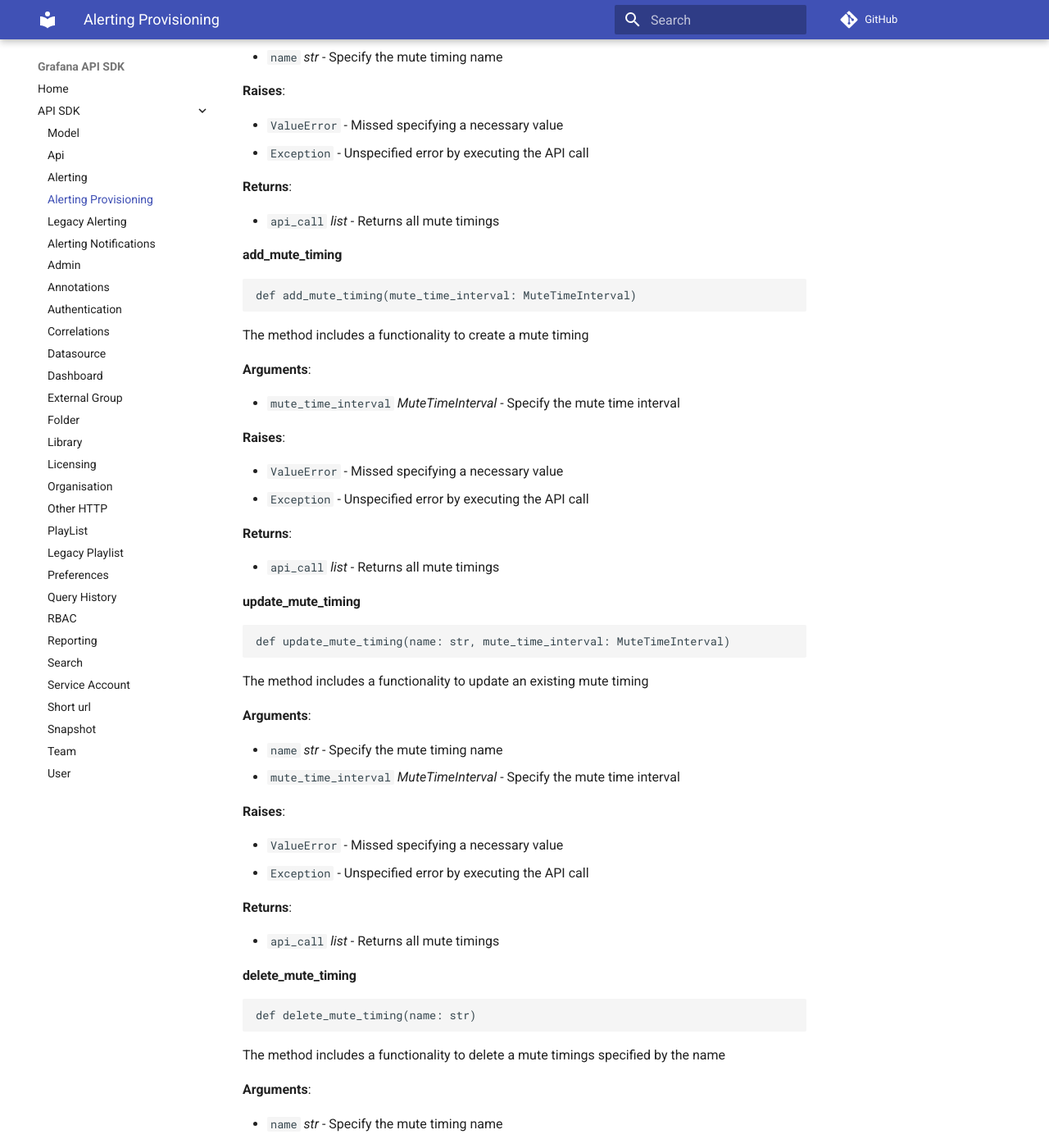
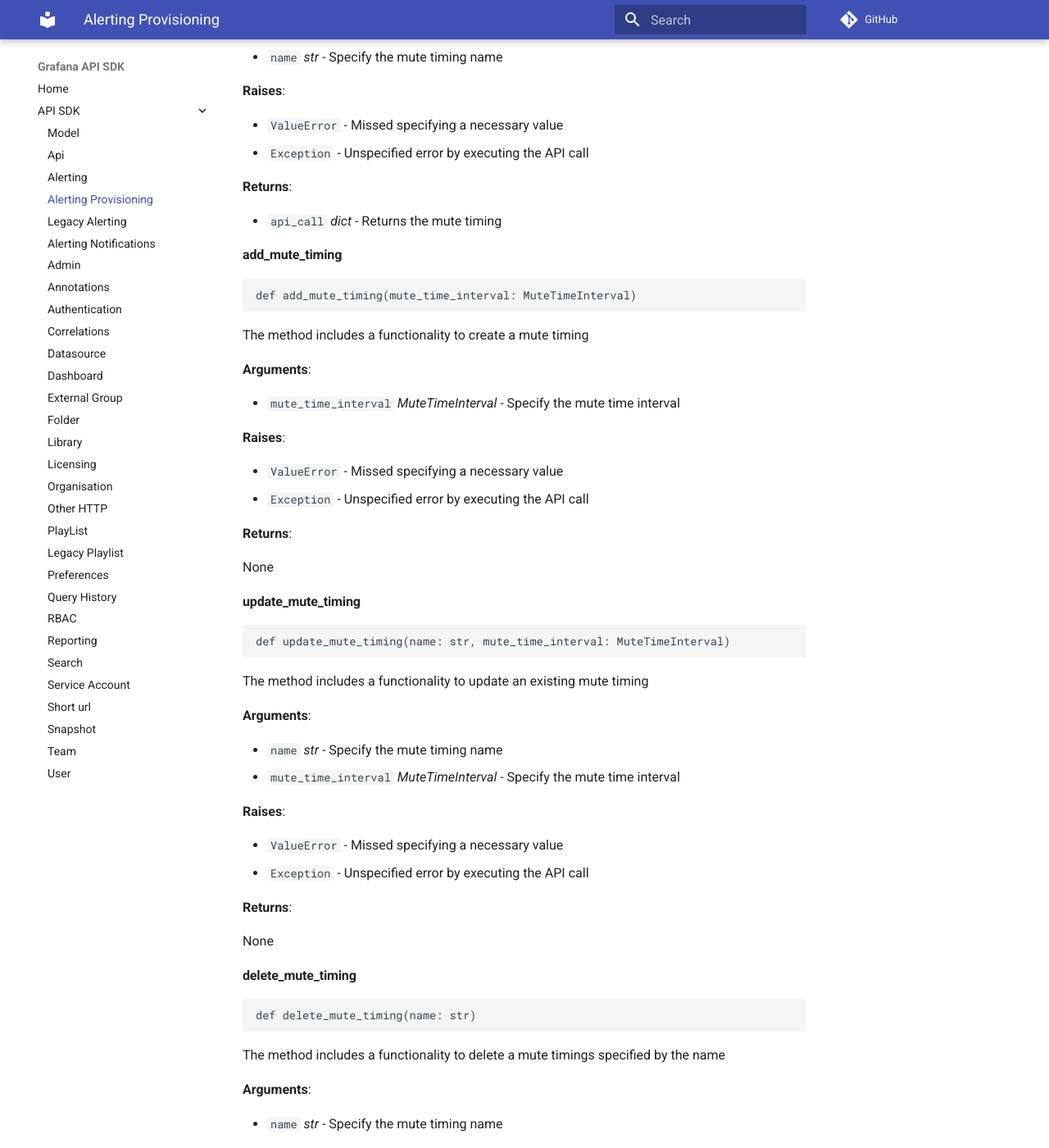
Before and after one commit to ZPascal/grafana_api_sdk, an MkDocs documentation site: the page built from docs/content/grafana_api/alerting-provisioning.md, in a window 1280 px wide and 1400 px high, scrolled down 6397 px. Shown: the whole window at 82% size. Built offline with MkDocs 1.6.1 and Material for MkDocs 9.7.7, drawn with Linux system fonts in a browser that asks for light colours; comment, search, counter and statistics services are not loaded; some of the changed text lies outside the part shown.

Commit message:
Add coverage badge and documentation

```diff
--- a/docs/content/grafana_api/alerting-provisioning.md
+++ b/docs/content/grafana_api/alerting-provisioning.md
@@ -356,7 +356,7 @@ The method includes a functionality to get a mute timings specified by the name
 
 **Returns**:
 
-- `api_call` _list_ - Returns all mute timings
+- `api_call` _dict_ - Returns the mute timing
 
 <a id="alerting_provisioning.AlertingProvisioning.add_mute_timing"></a>
 
@@ -381,7 +381,7 @@ The method includes a functionality to create a mute timing
 
 **Returns**:
 
-- `api_call` _list_ - Returns all mute timings
+  None
 
 <a id="alerting_provisioning.AlertingProvisioning.update_mute_timing"></a>
 
@@ -407,7 +407,7 @@ The method includes a functionality to update an existing mute timing
 
 **Returns**:
 
-- `api_call` _list_ - Returns all mute timings
+  None
 
 <a id="alerting_provisioning.AlertingProvisioning.delete_mute_timing"></a>
 
@@ -432,7 +432,7 @@ The method includes a functionality to delete a mute timings specified by the na
 
 **Returns**:
 
-- `api_call` _list_ - Returns all mute timings
+  None
 
 <a id="alerting_provisioning.AlertingProvisioning.get_all_message_templates"></a>
 
@@ -476,7 +476,7 @@ The method includes a functionality to get a message template specified by the n
 
 **Returns**:
 
-- `api_call` _list_ - Returns all message templates
+- `api_call` _dict_ - Returns the message template
 
 <a id="alerting_provisioning.AlertingProvisioning.create_or_update_message_template"></a>
 
@@ -527,4 +527,4 @@ The method includes a functionality to delete a message template
 
 **Returns**:
 
-- `api_call` _list_ - Returns all mute timings
+  None
```
Also changed, not shown: docs/coverage.svg.
